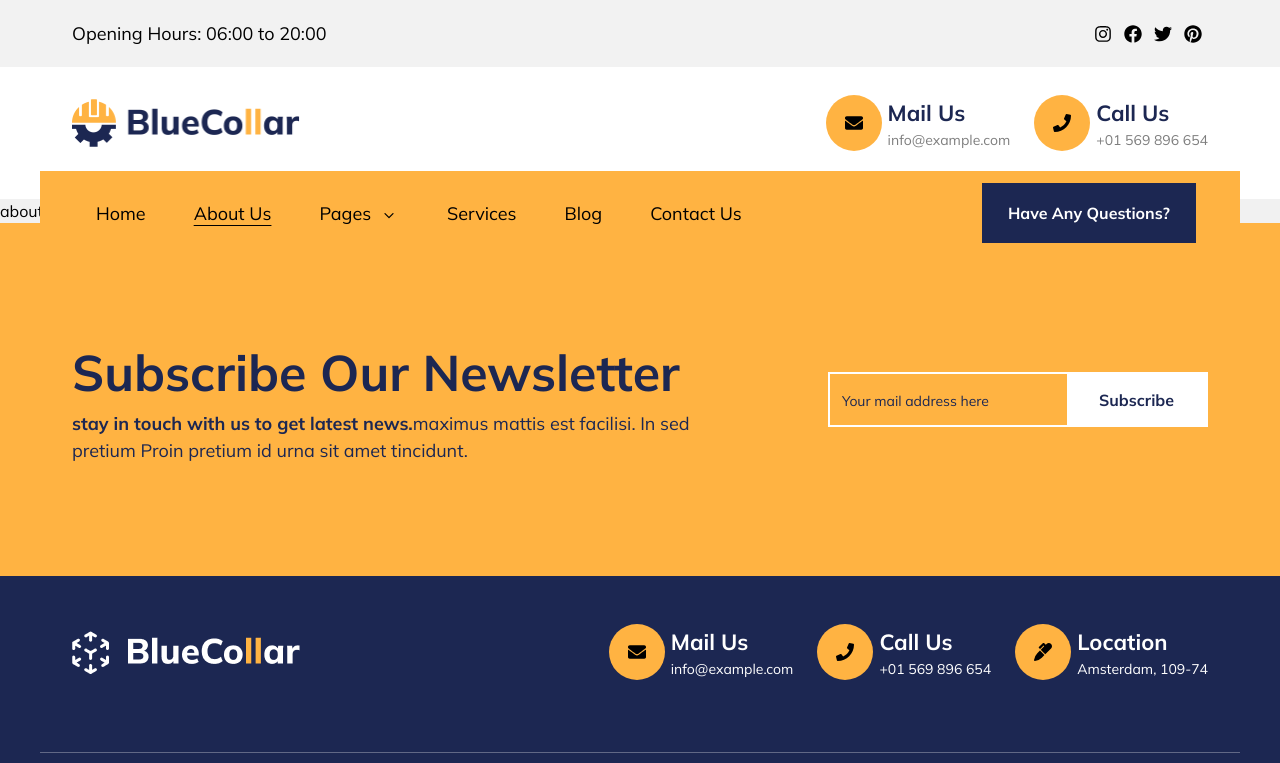
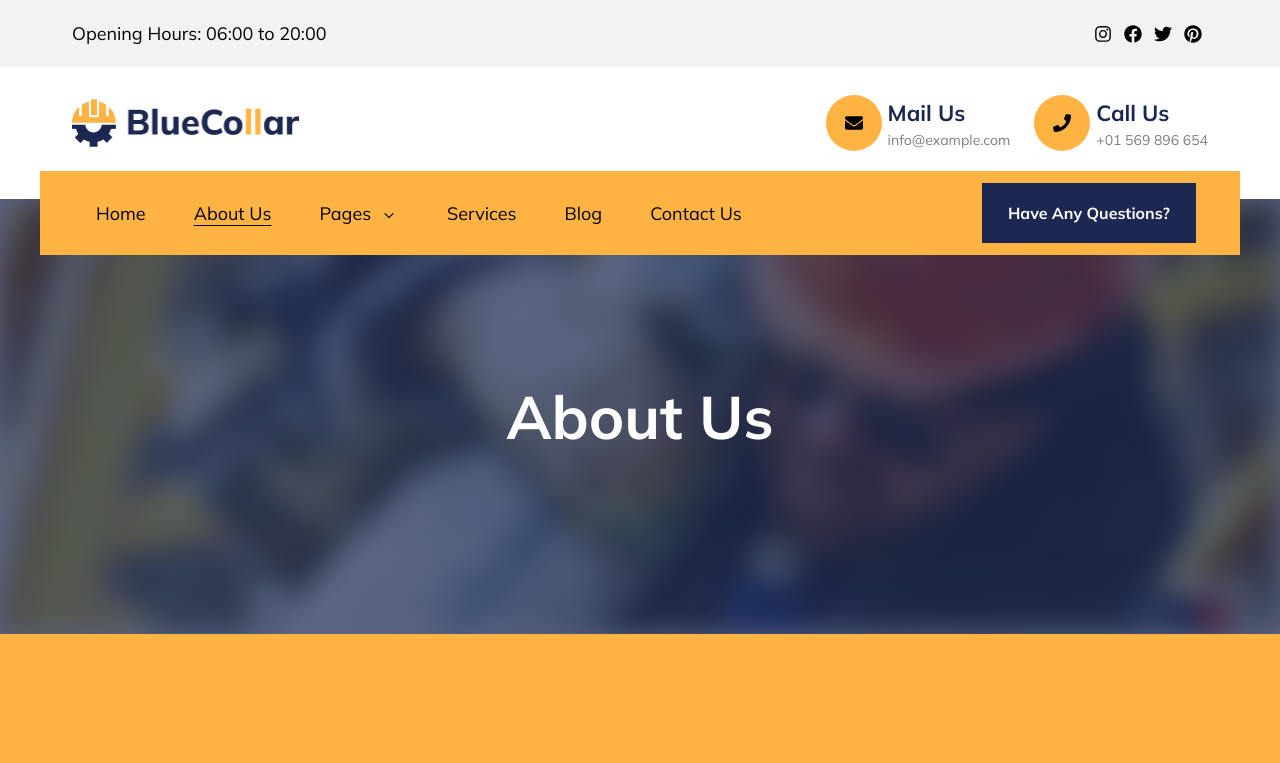
Before and after one commit to mohammad-naimur-rahman/bluecollar-figma-to-react, a React (Vite) app: page /about-us in a window 1280 px wide. Shown: the top 763 px of the page. Built offline with nearby package versions, Linux system fonts and the light colour scheme.

Commit message:
created breadcrumb ui element

```diff
--- /dev/null
+++ b/src/components/ui/BreadCrumb.jsx
@@ -0,0 +1,15 @@
+import React from 'react'
+import styles from '@styles/ui/ui.module.scss'
+import classNames from 'classnames'
+
+const BreadCrumb = ({ title, img }) => {
+  return (
+    <section className="w-full h-[435px] relative">
+      <img src={img} alt={title} className="absolute inset-0 -z-10 object-cover w-full h-full blur-[15px]" />
+      <div className={classNames(styles.breadCrumb, 'absolute inset-0 w-full h-full -z-10')}></div>
+      <h1 className="absolute left-1/2 top-1/2 -translate-x-1/2 -translate-y-1/2 z-10 text-white">{title}</h1>
+    </section>
+  )
+}
+
+export default BreadCrumb
--- a/src/page/AboutUs.tsx
+++ b/src/page/AboutUs.tsx
@@ -1,7 +1,13 @@
-import React from 'react'
+import Layout from '@components/ui/Layout.jsx'
+import BreadCrumb from '@components/ui/BreadCrumb.jsx'
+import bg from '@assets/images/about-us/bg.png'
 
 const AboutUs = () => {
-  return <div>about us</div>
+  return (
+    <Layout title="About Us">
+      <BreadCrumb title="About Us" img={bg} />
+    </Layout>
+  )
 }
 
 export default AboutUs
--- /dev/null
+++ b/src/styles/ui/ui.module.scss
@@ -0,0 +1,3 @@
+.breadCrumb {
+  background-image: linear-gradient(rgba(28, 39, 82, 0.7), rgba(28, 39, 82, 0.7));
+}
```
Also changed, not shown: src/assets/images/about-us/bg.png (added), src/components/ui/Wrapper.jsx (line endings or trailing spaces).
